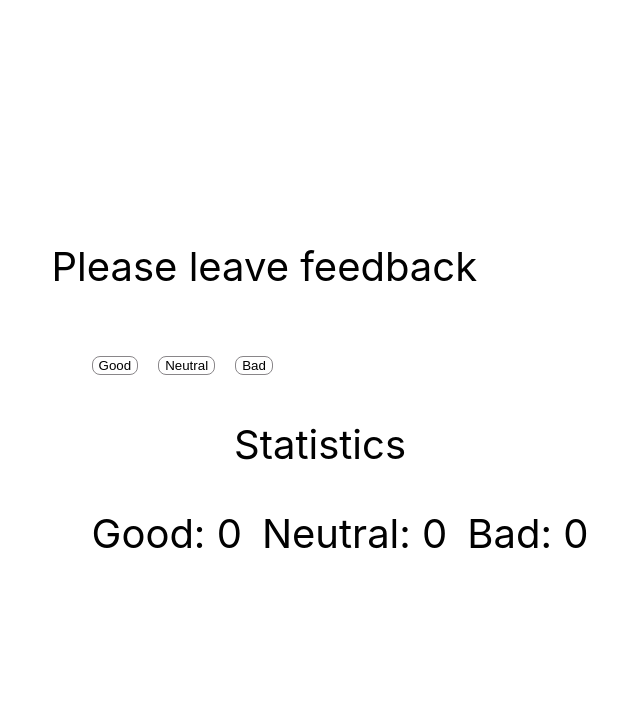
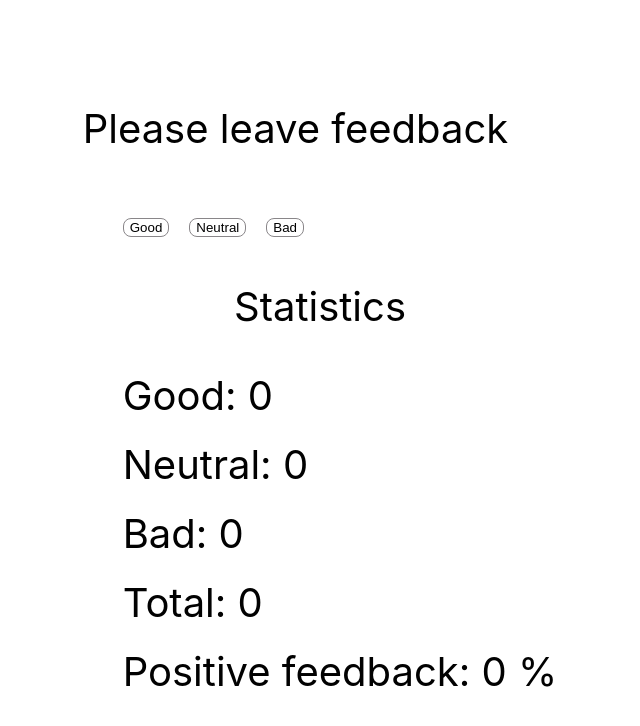
Before and after one commit to andea13/goit-react-hw-02-feedback, a React (Create React App) app: page / in a window 1280 px wide. Shown: the top 726 px of the page, without its empty margins (320-960 px from the left). Built offline with nearby package versions, Linux system fonts and the light colour scheme.

Commit message:
adds calculation of the total feedback value and the percentage of the good ones

```diff
--- a/package.json
+++ b/package.json
@@ -9,6 +9,7 @@
     "@testing-library/jest-dom": "^5.16.3",
     "@testing-library/react": "^12.1.4",
     "@testing-library/user-event": "^13.5.0",
+    "prop-types": "^15.8.1",
     "react": "^18.1.0",
     "react-dom": "^18.1.0",
     "react-scripts": "5.0.1",
--- a/src/components/Options/Options.jsx
+++ b/src/components/Options/Options.jsx
@@ -1,5 +1,6 @@
 import React, { Component } from 'react';
-import { ButtonList, Button, StatTitle, StatsList } from './Options.style';
+import Stats from 'components/Stats/Stats';
+import { ButtonList, Button } from './Options.styled';
 
 class Options extends Component {
   state = {
@@ -10,29 +11,44 @@ class Options extends Component {
 
   handleOnGoodIncrement = () => {
     this.setState(prevState => {
-      console.log(prevState);
+      console.log(prevState.good);
       return {
-        good: prevState.good + 1,
+        good: (prevState.good += 1),
       };
     });
   };
 
   handleOnNeutralIncrement = () => {
     this.setState(prevState => {
-      console.log(prevState);
+      // console.log(prevState);
       return {
-        neutral: prevState.neutral + 1,
+        neutral: (prevState.neutral += 1),
       };
     });
   };
 
   handleOnBadIncrement = () => {
     this.setState(prevState => {
-      console.log(prevState);
+      // console.log(prevState);
       return {
-        bad: prevState.bad + 1,
+        bad: (prevState.bad += 1),
       };
     });
+  };
+
+  countTotalFeedback = () => {
+    const { good, neutral, bad } = this.state;
+
+    let total = good + neutral + bad;
+    return total;
+  };
+
+  countPositiveFeedbackPercentage = () => {
+    let positiveFedbackPercentage = Math.round(
+      (this.state.good * 100) / this.countTotalFeedback()
+    );
+
+    return positiveFedbackPercentage;
   };
 
   reset = () => {
@@ -64,20 +80,13 @@ class Options extends Component {
             </Button>
           </li>
         </ButtonList>
-        <div>
-          <StatTitle>Statistics</StatTitle>
-          <StatsList>
-            <li>
-              Good: <span>{this.state.good}</span>
-            </li>
-            <li>
-              Neutral: <span>{this.state.neutral}</span>
-            </li>
-            <li>
-              Bad: <span>{this.state.bad}</span>
-            </li>
-          </StatsList>
-        </div>
+        <Stats
+          goodValue={this.state.good}
+          neutralValue={this.state.neutral}
+          badValue={this.state.bad}
+          totalValue={this.countTotalFeedback}
+          positiveFeedbackPercentage={this.countPositiveFeedbackPercentage}
+        />
       </div>
     );
   }
--- a/src/components/Options/Options.style.jsx
+++ b/src/components/Options/Options.styled.jsx
@@ -12,13 +12,13 @@ export const Button = styled.button`
   border: 1px solid #898689;
 `;
 
-export const StatsList = styled.ul`
-  list-style: none;
-  display: flex;
+// export const StatList = styled.ul`
+//   list-style: none;
+//   display: flex;
 
-  gap: 20px;
-`;
+//   gap: 20px;
+// `;
 
-export const StatTitle = styled.p`
-  text-align: center;
-`;
+// export const StatTitle = styled.p`
+//   text-align: center;
+// `;
--- /dev/null
+++ b/src/components/Stats/Stats.jsx
@@ -0,0 +1,43 @@
+import React from 'react';
+import PropTypes from 'prop-types';
+import { StatTitle, StatList } from './Stats.styled';
+
+const Stats = ({
+  goodValue,
+  neutralValue,
+  badValue,
+  totalValue,
+  positiveFeedbackPercentage,
+}) => {
+  return (
+    <div>
+      <StatTitle>Statistics</StatTitle>
+      <StatList>
+        <li>
+          Good: <span>{goodValue}</span>
+        </li>
+        <li>
+          Neutral: <span>{neutralValue}</span>
+        </li>
+        <li>
+          Bad: <span>{badValue}</span>
+        </li>
+        <li>
+          Total: <span>{totalValue()}</span>
+        </li>
+        <li>
+          Positive feedback:{' '}
+          <span>{totalValue() > 0 ? positiveFeedbackPercentage() : '0'}</span> %
+        </li>
+      </StatList>
+    </div>
+  );
+};
+
+Stats.propTypes = {
+  goodValue: PropTypes.number.isRequired,
+  neutralValue: PropTypes.number.isRequired,
+  badValue: PropTypes.number.isRequired,
+};
+
+export default Stats;
--- /dev/null
+++ b/src/components/Stats/Stats.styled.jsx
@@ -0,0 +1,13 @@
+import styled from '@emotion/styled';
+
+export const StatList = styled.ul`
+  list-style: none;
+  display: flex;
+  flex-direction: column;
+
+  gap: 20px;
+`;
+
+export const StatTitle = styled.p`
+  text-align: center;
+`;
```
Also changed, not shown: 1 other file (tests, documents, lock files or other folders).
